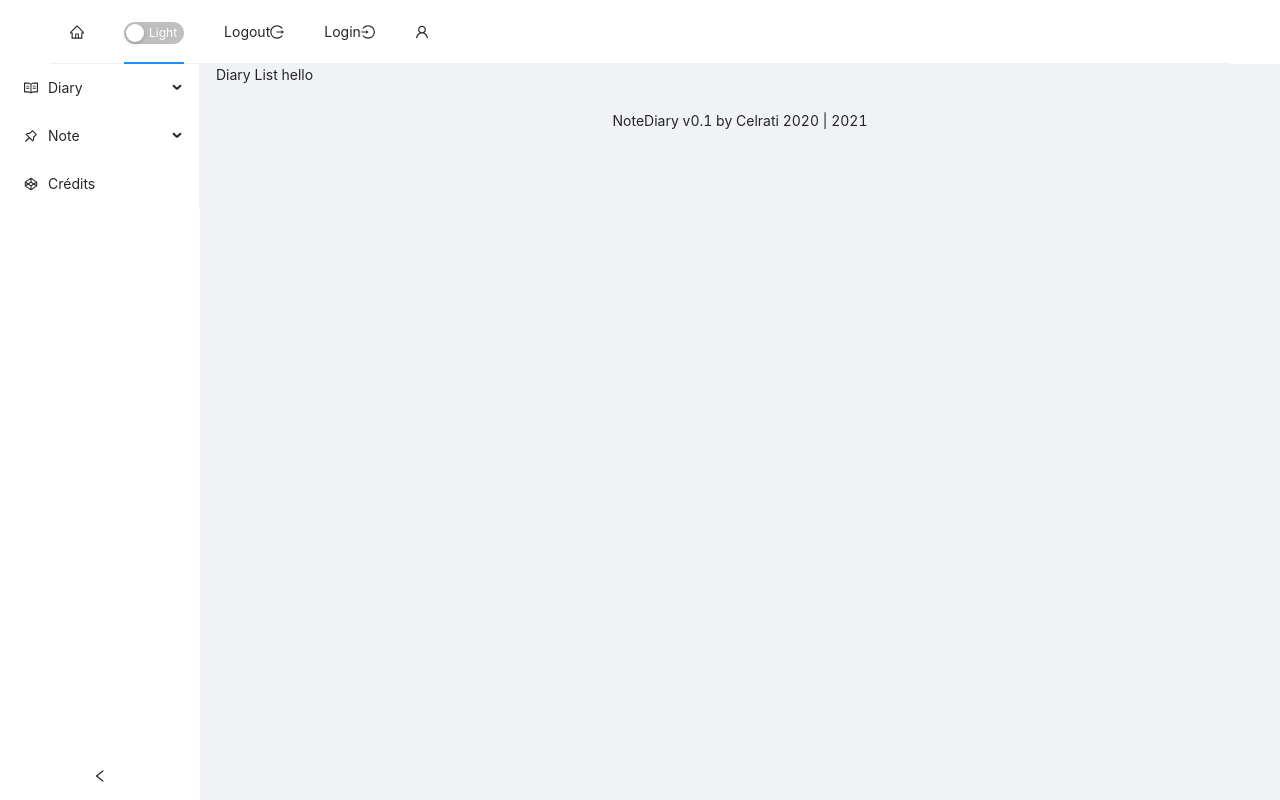
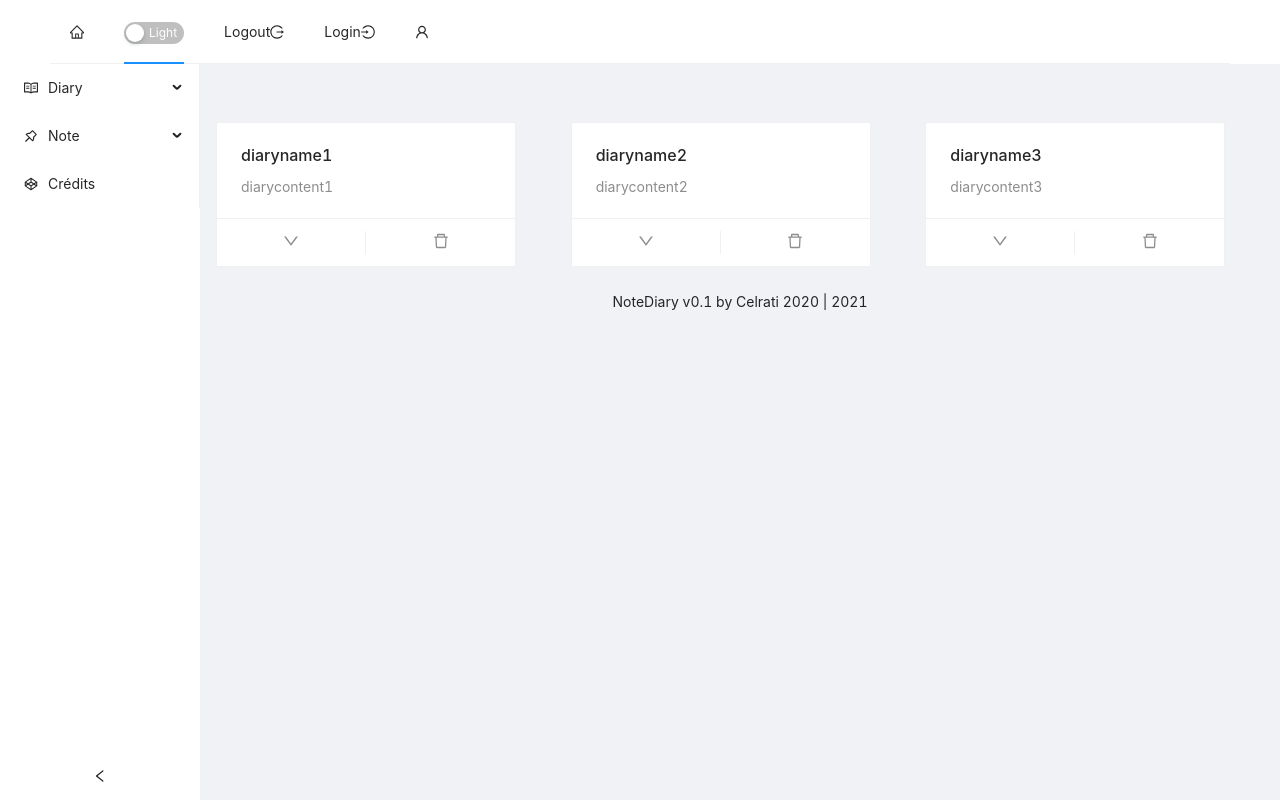
Before and after one commit to celrati/ReactNoteDiary, a React (Create React App) app in the folder notediary/: page /diarylist in a window 1280 px wide. Built offline with nearby package versions, Linux system fonts and the light colour scheme.

Commit message:
finish crud local diaries using recoiljs

```diff
--- a/notediary/src/components/diaries/DiaryCreate.js
+++ b/notediary/src/components/diaries/DiaryCreate.js
@@ -1,10 +1,58 @@
-import React, { useCallback, useState } from 'react';
+import React, { useCallback, useState, useEffect } from 'react';
+import { noteState, diaryState } from '../atoms';
+import { useRecoilState } from "recoil"
+import { Form, Input, Button } from 'antd';
+import { UserOutlined, LockOutlined } from '@ant-design/icons';
+import { useHistory } from "react-router-dom";
 
 const DiaryCreate = () => {
+
+    const [diaryList, setDiaryList] = useRecoilState(diaryState);
+    const [form] = Form.useForm();
+    let history = useHistory();
+    const newNote = useCallback(
+        (values) => {
+            let max = 0;
+            diaryList.forEach(note => {
+                if (note.id > max) {
+                    max = note.id;
+                }
+            });
+            max += 1;
+            setDiaryList([...diaryList, { id: max, name: values.diaryName, content: values.diaryContent }])
+            history.push('/diarylist');
+        }
+        , []);
+
     return (
-        <div>
-            Diary Create hello
-        </div>
+        <Form form={form} name="horizontal_login" layout="inline" style={{ marginTop: '3%' }} onFinish={newNote}>
+            <Form.Item
+                name="diaryName"
+                rules={[{ required: true, message: 'Please input the name of your diary !' }]}
+            >
+                <Input placeholder="diaryName" />
+            </Form.Item>
+            <Form.Item
+                name="diaryContent"
+                rules={[{ required: true, message: 'Please input some content !' }]}
+            >
+                <Input
+
+                    placeholder="diaryContent"
+                />
+            </Form.Item>
+            <Form.Item shouldUpdate={true}>
+                {() => (
+                    <Button
+                        type="primary"
+                        htmlType="submit"
+
+                    >
+                        New Diary
+            </Button>
+                )}
+            </Form.Item>
+        </Form>
     );
 };
 
--- a/notediary/src/components/diaries/DiaryList.js
+++ b/notediary/src/components/diaries/DiaryList.js
@@ -1,9 +1,61 @@
 import React, { useCallback, useState } from 'react';
+import { noteState, diaryState } from '../atoms';
+import { useRecoilState } from "recoil"
+import { Row, Col, Card, Skeleton, notification } from 'antd';
+import { DownOutlined, DeleteOutlined, EditOutlined } from '@ant-design/icons';
 
+const { Meta } = Card;
 const DiaryList = () => {
+
+    const [diaryList, setDiaryList] = useRecoilState(diaryState);
+
+
+
+    const deleteDiary = useCallback(
+        id => {
+            const newList = diaryList.filter( diary => diary.id !== id);
+            setDiaryList(newList);
+        }
+        ,[diaryList]);
+
+    const showDiary = useCallback(
+        (name, content) => {
+            notification.info({
+                message: `diary's name : ${name}`,
+                description: `content : ${content}`,
+                placement : 'topRight',
+              });
+        }
+    );
+
+
     return (
-        <div>
-            Diary List hello
+        <div className="site-card-wrapper" style={{ marginTop: '2%' }}>
+            <Row gutter={16}>
+
+                {
+                    diaryList.map(diary => (
+                        <Col span={8} style={{ marginTop: '2%' }}>
+                            <Card
+                            hoverable
+                                style={{ width: 300, marginTop: 16 }}
+                                actions={[
+                                    <DownOutlined key="show" onClick={() => showDiary(diary.name, diary.content)}/>,
+                                    <DeleteOutlined key="delete" onClick={() => deleteDiary(diary.id)}/>,
+                                ]}
+                            >
+                                <Skeleton loading={false} avatar active>
+                                    <Meta
+                                        title={diary.name}
+                                        description={diary.content}
+                                    />
+                                </Skeleton>
+                            </Card>
+                        </Col>
+                    ))
+                }
+
+            </Row>
         </div>
     );
 };
```
